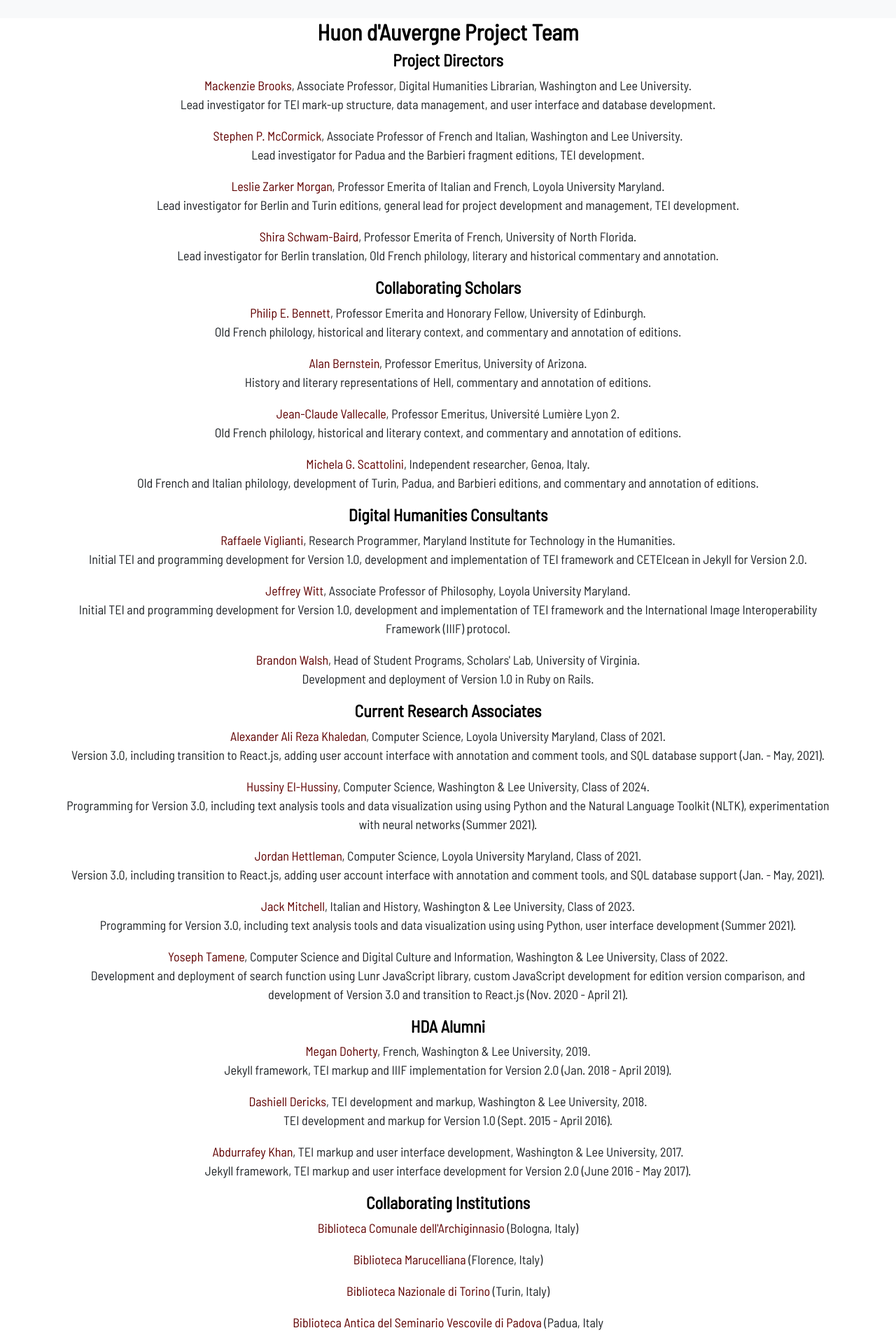
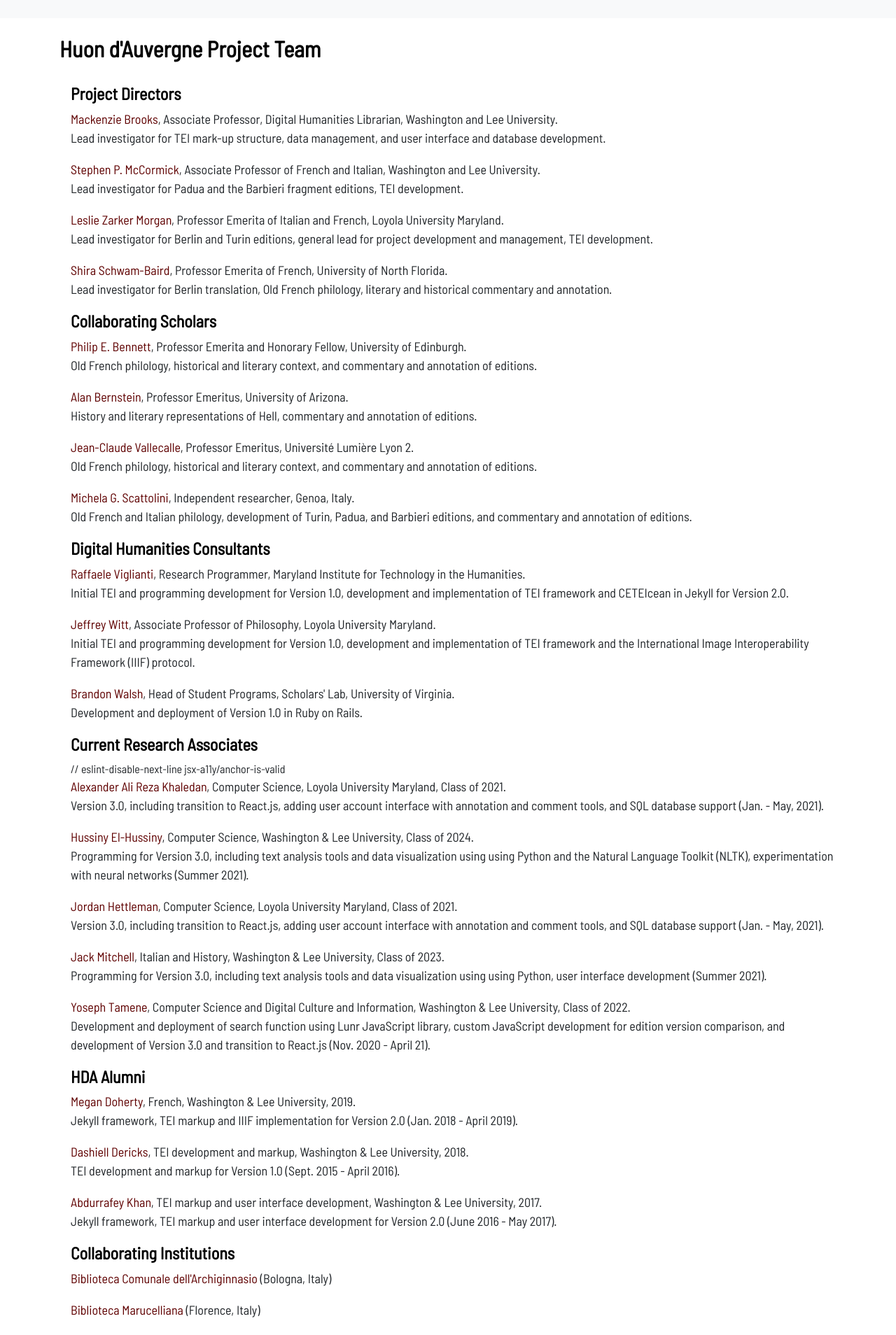
Before and after one commit to tameney22/hda-test, a React (Create React App) app: page /about/collaborators in a window 1280 px wide. Shown: the part 80-1988 px from the top of the page at 70% size. Built offline with nearby package versions, Linux system fonts and the light colour scheme.

Commit message:
Fixed some CSS and so other small tweaks to footer and pages

```diff
--- a/src/components/footer.js
+++ b/src/components/footer.js
@@ -36,8 +36,8 @@
             </Row>
             <p class="legal">&copy; <a href="https://www.wlu.edu/romance-languages-department/faculty-and-staff/profile?ID=x9689"
             title="Stephen P. McCormick">Stephen P. McCormick</a> and <a href="https://digitalhumanities.wlu.edu/" title="lynda">
-            Washington & Lee Digital Humanities</a> | Site built using <a href="https://jekyllrb.com/" title="Jekyll static pages">
-            Jekyll static pages</a> and the <a href="https://www.tei-c.org/" title="Text Encoding Initiative">Text Encoding Initiative.</a></p>
+            Washington & Lee Digital Humanities</a> | Site built using <a href="https://reactjs.org" title="ReactJS">
+            ReactJS</a> and the <a href="https://www.tei-c.org/" title="Text Encoding Initiative">Text Encoding Initiative.</a></p>
         </Container>
     );
 }
--- a/src/index.css
+++ b/src/index.css
@@ -110,6 +110,18 @@
   width: 85%;
 }
 
+/* Static Page Styles */
+
+/* Collaborators Styles */
+.collab_title{
+  text-align:left;
+}
+
+.collab {
+  text-align:left;
+  margin-left: 1em;
+}
+
 /* Styles for mobile */
 @media only screen and (max-width: 951px) {
   /* Navbar Styles */
--- a/src/pages/Collaborators.js
+++ b/src/pages/Collaborators.js
@@ -1,3 +1,4 @@
+/* eslint-disable jsx-a11y/anchor-is-valid */
 import React from "react";
 import Container from 'react-bootstrap/Container'
 import Image from 'react-bootstrap/Image'
@@ -5,9 +6,12 @@
 const Collaborators = () => {
     return(
         <Container>
-            <h1 class="about">Huon d'Auvergne Project Team</h1>
-                    <div class="participant_section">
-                    <h2 class="about">Project Directors</h2>
+                <br />
+                <h1 class="collab_title">Huon d'Auvergne Project Team</h1>
+                <div class="collab">
+                    <br />
+                    <div>
+                    <h2>Project Directors</h2>
                         <p><a href="http://library.wlu.edu/about/library-directory/mackenzie-brooks">Mackenzie Brooks</a>, Associate Professor, Digital Humanities Librarian, Washington and Lee University.<br />
                         Lead investigator for TEI mark-up structure, data management, and user interface and database development.</p>
                         <p><a href="https://www.wlu.edu/romance-languages-department/faculty-and-staff/profile?ID=x9689">Stephen P. McCormick</a>, Associate Professor of French and Italian, Washington and Lee University.<br />
@@ -17,8 +21,8 @@
                         <p><a href="http://www.unf.edu/bio/N00009290">Shira Schwam-Baird</a>, Professor Emerita of French, University of North Florida.<br />
                         Lead investigator for Berlin translation, Old French philology, literary and historical commentary and annotation.</p>
                     </div>
-                    <div class="participant_section">
-                    <h2 class="about">Collaborating Scholars</h2>
+                    <div>
+                    <h2>Collaborating Scholars</h2>
                         <p><a href="http://www.ed.ac.uk/profile/philip-bennett">Philip E. Bennett</a>, Professor Emerita and Honorary Fellow, University of Edinburgh.<br />
                         Old French philology, historical and literary context, and commentary and annotation of editions.</p>
                         <p><a href="https://history.arizona.edu/people/alan-e-bernstein">Alan Bernstein</a>, Professor Emeritus, University of Arizona.<br />
@@ -28,8 +32,8 @@
                         <p><a href="http://independent.academia.edu/MichelaGScattolini">Michela G. Scattolini</a>, Independent researcher, Genoa, Italy.<br />
                         Old French and Italian philology, development of Turin, Padua, and Barbieri editions, and commentary and annotation of editions.</p>
                     </div>
-                    <div class="participant_section">
-                    <h2 id="sub-header">Digital Humanities Consultants</h2>
+                    <div>
+                    <h2>Digital Humanities Consultants</h2>
                         <p><a href="https://mith.umd.edu/people/person/raffaele-viglianti/">Raffaele Viglianti</a>, Research Programmer, Maryland Institute for Technology in the Humanities.<br />
                         Initial TEI and programming development for Version 1.0, development and implementation of TEI framework and CETEIcean in Jekyll for Version 2.0.</p>
                         <p><a href="http://jeffreycwitt.com/">Jeffrey Witt</a>, Associate Professor of Philosophy, Loyola University Maryland.<br />
@@ -37,8 +41,9 @@
                         <p><a href="http://scholarslab.org/people/brandon-walsh/&gt;">Brandon Walsh</a>, Head of Student Programs, Scholars' Lab, University of Virginia.<br />
                         Development and deployment of Version 1.0 in Ruby on Rails.</p>
                     </div>
-                    <div class="participant_section">
-                    <h2 id="sub-header">Current Research Associates</h2>
+                    <div>
+                    <h2>Current Research Associates</h2>
+                        // eslint-disable-next-line jsx-a11y/anchor-is-valid
                         <p><a href="">Alexander Ali Reza Khaledan</a>, Computer Science, Loyola University Maryland, Class of 2021.<br />
                         Version 3.0, including transition to React.js, adding user account interface with annotation and comment tools, and SQL database support (Jan. - May, 2021).</p>
                         <p><a href="">Hussiny El-Hussiny</a>, Computer Science, Washington &amp; Lee University, Class of 2024.<br />
@@ -50,8 +55,8 @@
                         <p><a href="https://yosephtamene.com/">Yoseph Tamene</a>, Computer Science and Digital Culture and Information, Washington &amp; Lee University, Class of 2022.<br />
                         Development and deployment of search function using Lunr JavaScript library, custom JavaScript development for edition version comparison, and development of Version 3.0 and transition to React.js (Nov. 2020 - April 21).</p>
                     </div>
-                    <div class="participant_section">
-                    <h2 id="sub-header">HDA Alumni</h2>
+                    <div>
+                    <h2>HDA Alumni</h2>
                         <p><a href="">Megan Doherty</a>, French, Washington &amp; Lee University, 2019.<br />
                         Jekyll framework, TEI markup and IIIF implementation for Version 2.0 (Jan. 2018 - April 2019).</p>
                         <p><a href="">Dashiell Dericks</a>, TEI development and markup, Washington &amp; Lee University, 2018.<br />
@@ -59,13 +64,14 @@
                         <p><a href="">Abdurrafey Khan</a>, TEI markup and user interface development, Washington &amp; Lee University, 2017.<br />
                         Jekyll framework, TEI markup and user interface development for Version 2.0 (June 2016 - May 2017).</p>
                     </div>
-                    <div class="participant_section">
-                    <h2 class="about">Collaborating Institutions</h2>
+                    <div>
+                    <h2>Collaborating Institutions</h2>
                         <p><a href="http://www.archiginnasio.it/">Biblioteca Comunale dell'Archiginnasio</a> (Bologna, Italy)</p>
                         <p><a href="http://www.maru.firenze.sbn.it/">Biblioteca Marucelliana</a> (Florence, Italy)</p>
                         <p><a href="http://www.bnto.librari.beniculturali.it/">Biblioteca Nazionale di Torino</a> (Turin, Italy)</p>
                         <p><a href="http://www.bibliotecaseminariopda.it/">Biblioteca Antica del Seminario Vescovile di Padova</a> (Padua, Italy</p>
                     </div>
+            </div>
         </ Container>
     )
 }
--- a/src/pages/Technical.js
+++ b/src/pages/Technical.js
@@ -5,19 +5,20 @@
 const Technical = () => {
     return (
         <Container>
-            <h1 id="technical-notes">Technical Notes</h1>
+            <div class="collab">
+                <h1 class="collab_title">Technical Notes</h1>
 
                 <p>For TEI Encoding criteria, please see the Criteria section of the website.</p>
 
-            <h2 id="jekyll">Jekyll</h2>
+                <h2>Jekyll</h2>
                 <p>The <em>Huon d’Auvergne</em> Digital Archive is built using the static site framework <a href="https://jekyllrb.com/">Jekyll</a>. We chose this framework for several reasons. 1) The textual and static nature of our project does not necessitate a robust or dynamic database-driven platform. 2) Familiarity with Jekyll in our small development team. 3) The potential of Jekyll to integrate with new technologies like the CETEIcean Javascript library and the International Image Interoperability Framework.</p>
 
                 <p>We rely heavily on the <a href="https://jekyllrb.com/docs/liquid/">Liquid</a> templating language and the front matter structure in Jekyll to structure our site.</p>
 
-            <h2 id="ceteicean">CETEIcean</h2>
+                <h2>CETEIcean</h2>
                 <p><a href="https://github.com/TEIC/CETEIcean">CETEIcean</a> is “a Javascript library that allows TEI documents to be displayed in a web browser without first transforming them to HTML.” It uses HTML 5 Custom Elements which enables you to perform actions on the TEI elements as if they were HTML, rather than requiring XML transformation methods like XSLT. Because it uses more common web technologies, we find CETEIcean to be a better fit for our small development team. CETEIcean was created by Hugh Cayless and Raff Viglianti and you can learn more in their Balisage paper: <a href="https://www.balisage.net/Proceedings/vol21/html/Cayless01/BalisageVol21-Cayless01.html">CETEIcean: TEI in the Browser</a>. We are extremely grateful to Raff Viglianti for his assistance in configuring multiple sections of our project, including the <a href="https://github.com/SteveWLU/SteveWLU.github.io/blob/9b977250af06d79f1bd8f581999c982c9687af5c/_layouts/edition.html#L128">page function</a> and the <a href="https://github.com/SteveWLU/SteveWLU.github.io/blob/9b977250af06d79f1bd8f581999c982c9687af5c/_layouts/edition.html#L234">notes function</a>.</p>
 
-            <h2 id="iiif">IIIF</h2>
+                <h2>IIIF</h2>
                 <p>The <a href="https://iiif.io/">International Image Interoperability Framework</a> is an emerging standard for providing access to digital images. By using a shared standard instead of local or proprietary systems, researchers and institutions can benefit. Given that our project relies on manuscript from four separate institutions, it was necessary to design our project to accommodate a range of attribution.</p>
 
                 <p>Manifests for each of the manuscript facsimiles are available:</p>
@@ -29,7 +30,8 @@
                 <li>T manifest</li>
                 </ul>
 
-            <h2 id="credits">Credits</h2>
+                <h2>Credits</h2>
+            </div>
         </Container>
     )
 }
```
Lines whose indentation alone changed are shown as unchanged.
